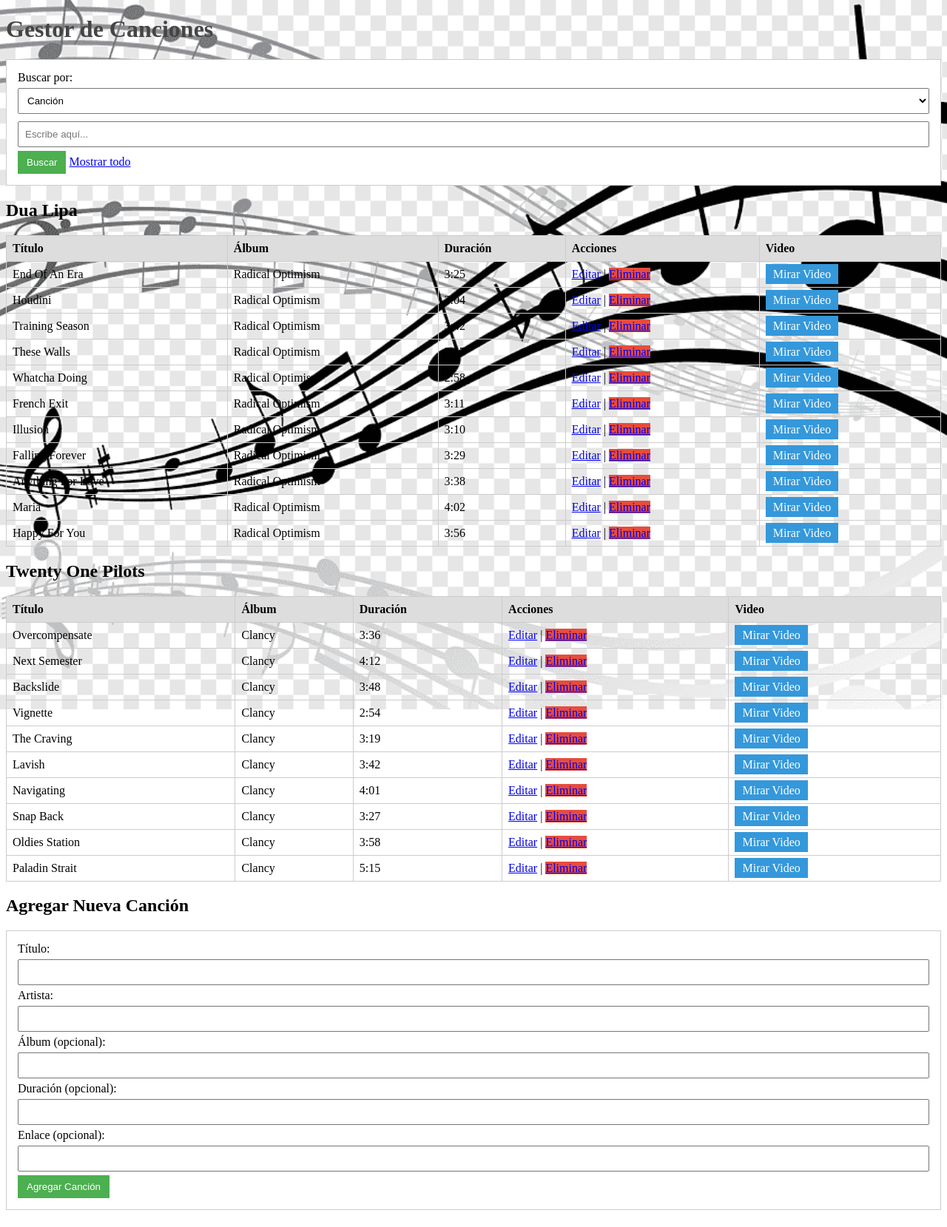
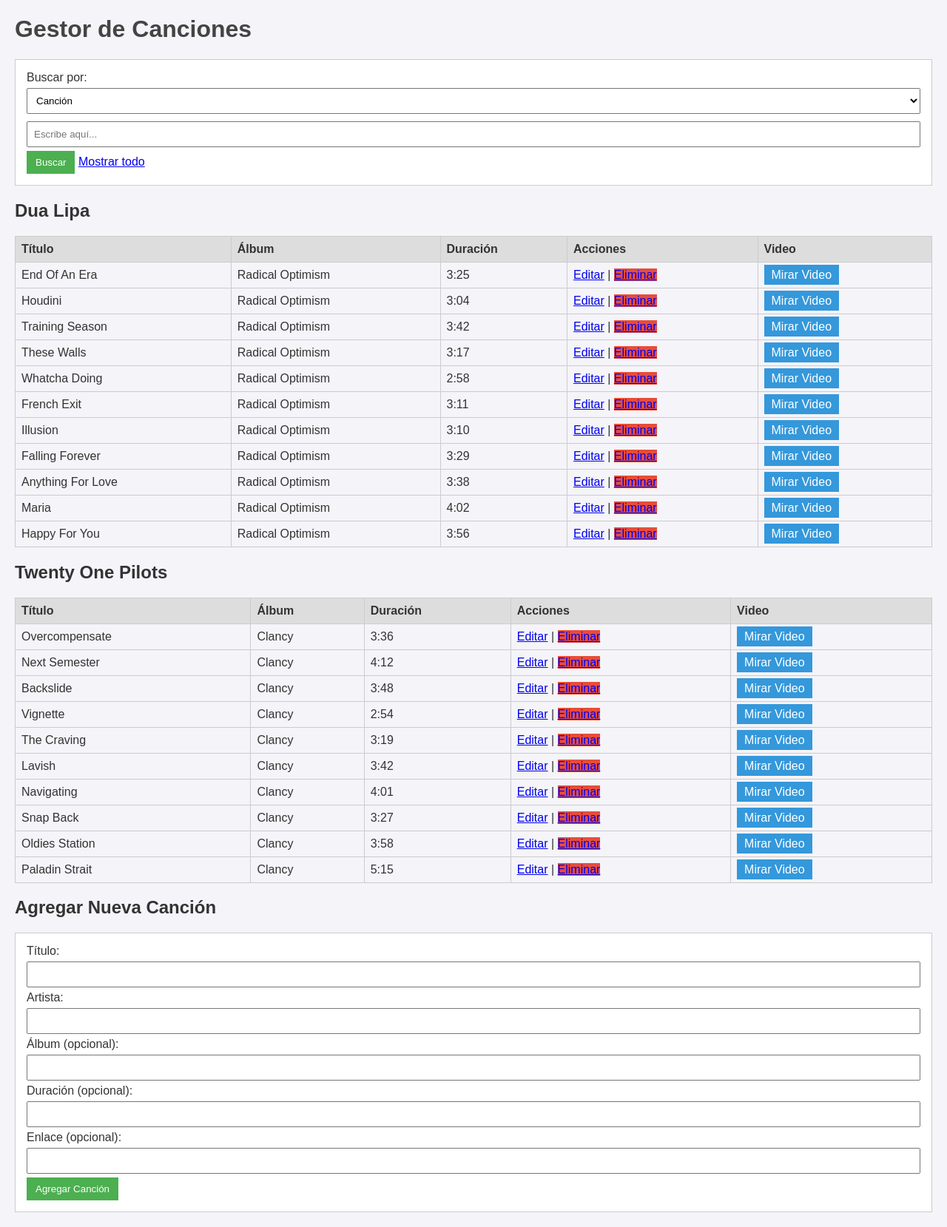
Before and after one commit to QuesitosJulio/QuesosMusicProjectV2, a PHP site: page /music_crud.php in a window 1280 px wide. Shown: the whole page at 74% size. Before the commit the page ends 1636 px from the top, so only its background shows below. Run offline with PHP 8.4, Linux system fonts and the light colour scheme; data comes from the database, SQL or seed files in the repository; data that the repository does not hold is empty.

Commit message:
Style bg

```diff
--- a/music_crud.php
+++ b/music_crud.php
@@ -65,11 +65,10 @@
             box-sizing: border-box;
         }
         body {
-            background-image: url('notas.png');
-            background-repeat: no-repeat;
-            background-position: center top;
-            background-size: contain;
-            background-color: #fff;
+            font-family: Arial, sans-serif;
+            margin: 20px;
+            background: #f4f4f9;
+            color: #333;
         }
         h1 {
             color: #444;
```
